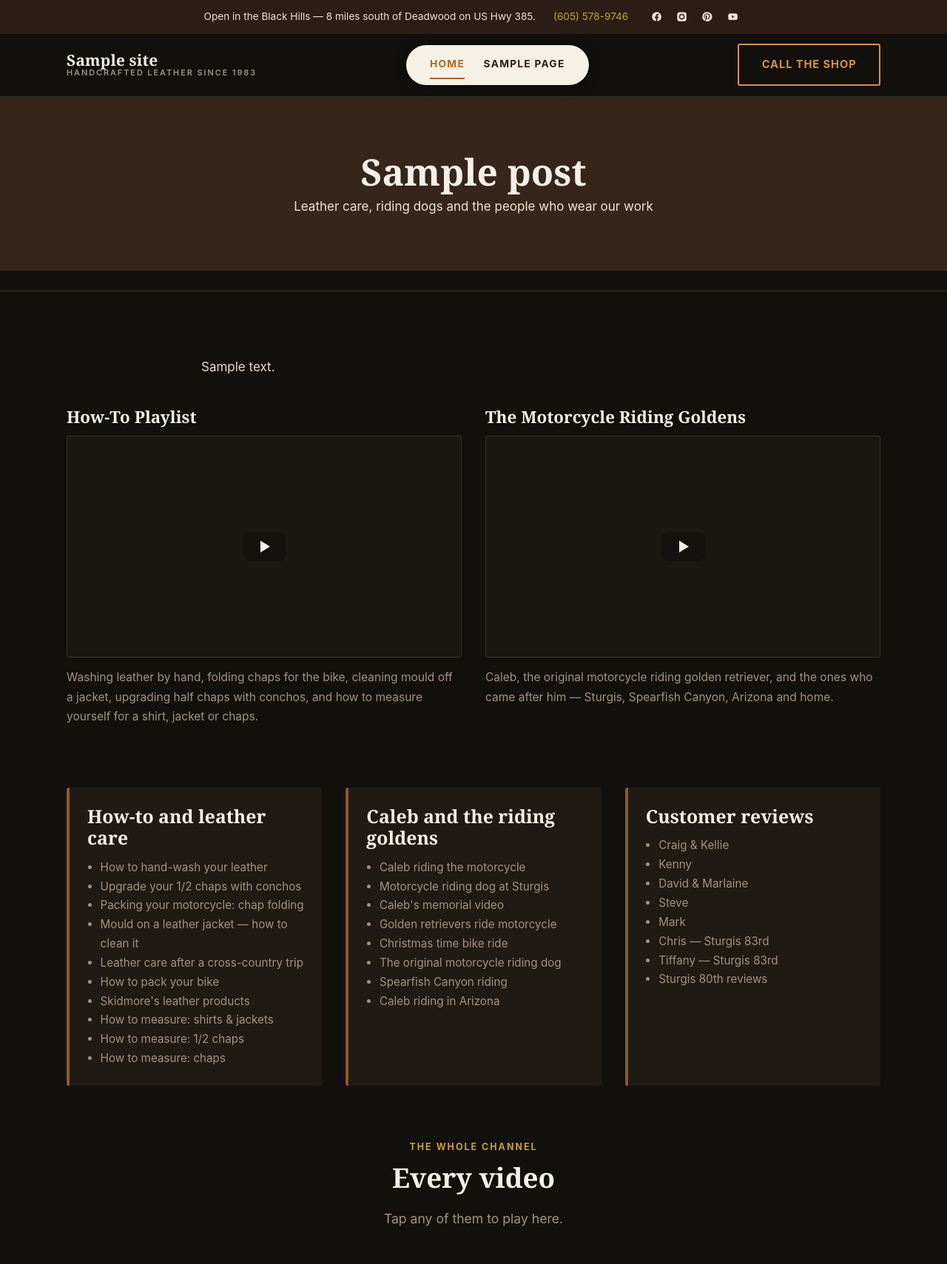
After one commit to RRTCRT/Whost, a WordPress theme: template theme/hide-and-soul/page-templates/template-videos.php in a window 1280 px wide. The commit adds this page. Shown: the top 1709 px of the page at 74% size. Run offline with PHP 8.4 and a stand-in for WordPress, Linux system fonts and the light colour scheme; the site name, menu and one post (Sample post) are stand-ins, and other content is empty; some libraries are stand-ins or nearby versions.

Commit message:
Rebuild the Videos page on YouTube, and fix the asset-folder filter
The page ran on the Wix Video app, which has no WordPress equivalent, so
it is rebuilt against YouTube: the channel, both playlists, the topic
lists, and all 33 video IDs.

Titles are deliberately not attached to individual videos. The saved page
holds the IDs in one JSON blob and the titles elsewhere in the DOM, 33
against 32, so pairing by document order would mislabel at least one video
and everything after the first mismatch. YouTube's oembed API would settle
it but the network policy here blocks it. Playlists carry the load
instead — YouTube supplies correct titles inside them and keeps them
current as videos are added — and the loose IDs render as uncaptioned
thumbnails, which are self-describing and cannot be wrong.

Embeds are click-to-load. A YouTube iframe pulls well over a megabyte
before anyone presses play and this page would have carried thirty-five of
them; now it ships thumbnails and swaps in the real player on click, via
youtube-nocookie.

Also fixes a real bug in wix_extract.py: the filter skipping "Save page
as" asset folders compared path components against "_files" exactly, but
the folders are named "<page title>_files". Every embedded YouTube player,
Google Maps frame and subscribe widget saved inside them was being parsed
as a page — 21 pages extracted where there were 9, and each junk one would
have become a WordPress page on import.

Co-Authored-By: Claude Opus 5 <noreply@anthropic.com>
Claude-Session: https://claude.ai/code/session_01BWWB5rUZmbfBGLhWxfXFyj

```diff
--- a/docs/URL-MAP.csv
+++ b/docs/URL-MAP.csv
@@ -34,3 +34,4 @@ old_wix_path,new_wordpress_path,handled_by,notes
 /product-page/medium-rustic-purse,/product-page/medium-rustic-purse,woo permalink base,Verified — slug says medium but product is "Large Rustic Purse"
 /product-page/skidmore-s-waterproofer-1,/product-page/skidmore-s-waterproofer-1,woo permalink base,Verified — this is Leather Cream; -waterproofer is the other one
 /shop-accessories,/product-category/accessories/,mu-plugin,301 to the Woo category
+/media-links,/videos/,mu-plugin,Wix Video app page; rebuilt as YouTube embeds
--- a/mu-plugins/hide-and-soul-redirects.php
+++ b/mu-plugins/hide-and-soul-redirects.php
@@ -41,6 +41,7 @@ function hs_legacy_redirect_map() {
 		'care'               => '/care/',
 		'bh-guide'           => '/black-hills-guide/',
 		'crp'                => '/referrals/',
+		'media-links'        => '/videos/',
 
 		// Wix system paths that have no WordPress equivalent.
 		'account/my-account' => '/my-account/',
--- a/theme/hide-and-soul/assets/js/main.js
+++ b/theme/hide-and-soul/assets/js/main.js
@@ -87,6 +87,32 @@
 	}
 
 	/* -----------------------------------------------------------------
+	 * Click-to-load YouTube embeds
+	 *
+	 * Each placeholder swaps itself for the real iframe on click, so the
+	 * page ships thumbnails instead of thirty-odd YouTube players.
+	 * ----------------------------------------------------------------- */
+
+	document.addEventListener( 'click', function ( event ) {
+		var button = event.target.closest( '[data-hs-embed]' );
+
+		if ( ! button ) {
+			return;
+		}
+
+		var frame = document.createElement( 'iframe' );
+		frame.src = button.getAttribute( 'data-hs-embed' );
+		frame.title = button.getAttribute( 'aria-label' ) || 'YouTube video';
+		frame.loading = 'lazy';
+		frame.allow = 'accelerometer; autoplay; clipboard-write; encrypted-media; gyroscope; picture-in-picture';
+		frame.allowFullscreen = true;
+		frame.className = 'hs-video__frame';
+
+		button.replaceWith( frame );
+		frame.focus();
+	} );
+
+	/* -----------------------------------------------------------------
 	 * Today's hours highlight
 	 * ----------------------------------------------------------------- */
 
--- a/theme/hide-and-soul/functions.php
+++ b/theme/hide-and-soul/functions.php
@@ -16,6 +16,7 @@ require_once HS_DIR . '/inc/assets.php';
 require_once HS_DIR . '/inc/business-info.php';
 require_once HS_DIR . '/inc/customizer.php';
 require_once HS_DIR . '/inc/black-hills-guide.php';
+require_once HS_DIR . '/inc/videos.php';
 require_once HS_DIR . '/inc/template-tags.php';
 require_once HS_DIR . '/inc/nav-walker.php';
 require_once HS_DIR . '/inc/schema.php';
--- /dev/null
+++ b/theme/hide-and-soul/inc/videos.php
@@ -0,0 +1,175 @@
+<?php
+/**
+ * YouTube content for the Videos page.
+ *
+ * The old page ran on the Wix Video app, which has no WordPress equivalent, so
+ * this rebuilds it against YouTube directly.
+ *
+ * On titles: the saved page carries 33 video IDs in one JSON blob and the
+ * visible titles in a separate part of the DOM, with no reliable link between
+ * them — 33 IDs against 32 titles, so pairing by order would mislabel at least
+ * one and possibly all of them after the first mismatch. Rather than guess,
+ * playlists carry the load: YouTube supplies the correct title for every video
+ * inside them, and stays correct as videos are added. The loose IDs render as
+ * thumbnails without captions, which are self-describing and never wrong.
+ *
+ * @package HideAndSoul
+ */
+
+defined( 'ABSPATH' ) || exit;
+
+/**
+ * The YouTube channel handle.
+ *
+ * @return string
+ */
+function hs_video_channel() {
+	return (string) apply_filters( 'hs_video_channel', '@hideandsoulleatherworks' );
+}
+
+/**
+ * Playlists to feature, in order.
+ *
+ * TODO: the two playlist IDs were recovered from the saved page but not which
+ * is which — that needs one look at the channel. If the titles below are the
+ * wrong way round, swap the two 'id' values.
+ *
+ * @return array<int, array<string, string>>
+ */
+function hs_video_playlists() {
+	$playlists = array(
+		array(
+			'id'    => 'PL_kwUr2yRrof5yw9vvS-ZH0dQpGPC-I34',
+			'title' => __( 'How-To Playlist', 'hide-and-soul' ),
+			'intro' => __( 'Washing leather by hand, folding chaps for the bike, cleaning mould off a jacket, upgrading half chaps with conchos, and how to measure yourself for a shirt, jacket or chaps.', 'hide-and-soul' ),
+		),
+		array(
+			'id'    => 'PL_kwUr2yRrofr_WEIwhCN0B3b4UctnY5x',
+			'title' => __( 'The Motorcycle Riding Goldens', 'hide-and-soul' ),
+			'intro' => __( 'Caleb, the original motorcycle riding golden retriever, and the ones who came after him — Sturgis, Spearfish Canyon, Arizona and home.', 'hide-and-soul' ),
+		),
+	);
+
+	/**
+	 * Filter the featured playlists.
+	 *
+	 * @param array $playlists Playlist rows.
+	 */
+	return apply_filters( 'hs_video_playlists', $playlists );
+}
+
+/**
+ * What's on the channel, by theme.
+ *
+ * Titles are verbatim from the old page. They are listed as text rather than
+ * attached to specific videos — see the note at the top of this file.
+ *
+ * @return array<string, array<int, string>>
+ */
+function hs_video_topics() {
+	$topics = array(
+		__( 'How-to and leather care', 'hide-and-soul' ) => array(
+			'How to hand-wash your leather',
+			'Upgrade your 1/2 chaps with conchos',
+			'Packing your motorcycle: chap folding',
+			'Mould on a leather jacket — how to clean it',
+			'Leather care after a cross-country trip',
+			'How to pack your bike',
+			"Skidmore's leather products",
+			'How to measure: shirts & jackets',
+			'How to measure: 1/2 chaps',
+			'How to measure: chaps',
+		),
+		__( 'Caleb and the riding goldens', 'hide-and-soul' ) => array(
+			'Caleb riding the motorcycle',
+			'Motorcycle riding dog at Sturgis',
+			"Caleb's memorial video",
+			'Golden retrievers ride motorcycle',
+			'Christmas time bike ride',
+			'The original motorcycle riding dog',
+			'Spearfish Canyon riding',
+			'Caleb riding in Arizona',
+		),
+		__( 'Customer reviews', 'hide-and-soul' ) => array(
+			'Craig & Kellie',
+			'Kenny',
+			'David & Marlaine',
+			'Steve',
+			'Mark',
+			'Chris — Sturgis 83rd',
+			'Tiffany — Sturgis 83rd',
+			'Sturgis 80th reviews',
+		),
+	);
+
+	/**
+	 * Filter the channel topic lists.
+	 *
+	 * @param array $topics Topic => titles.
+	 */
+	return apply_filters( 'hs_video_topics', $topics );
+}
+
+/**
+ * Every video ID found on the old page, in document order.
+ *
+ * Rendered as uncaptioned thumbnails. Drop an ID from this list to remove it
+ * from the grid — one of the originals was a private video and will simply not
+ * return a thumbnail.
+ *
+ * @return string[]
+ */
+function hs_video_ids() {
+	$ids = array(
+		'IzW7CvfJX7g', '-3M3Iep0_3k', 'pARQhr8UhZQ', 'E2IcT4HtP-4', 'Kw6zex_zVkU',
+		'oQIUIQqzAbE', 'fhKgqEgShLE', 'xFuBkgvNq0c', 'I9TWyIekkdY', 'rJjev-naz9M',
+		'ODCsUQOL60E', 'bjhfs-TkbuU', 'a6Yfd6DrsKk', 'V6wj8YVPHLA', 'Cld8x0mRGX0',
+		'i0442NzQZ0M', 'mE19sgkDtCg', 'L8r-bvKmyA8', '0OBzNl0Bzr0', 'RBXHizYdL0k',
+		'OD-1jhI1T-w', 'EUAgrgHG0V4', 'MTEN4XfM7Jg', 'gdBWOX1gNzQ', 'yfoLdgSf3mQ',
+		'0O2sMz0frrY', 'bSO-9EqxsSI', 'dCum19SsmQ0', 'TVuCuPHEyzE', 'radQ50dSC_w',
+		'VQJO_NR87jc', 'K-Q9X_b-LWk', 'IyZcRy1XxX0',
+	);
+
+	/**
+	 * Filter the video grid.
+	 *
+	 * @param string[] $ids YouTube video IDs.
+	 */
+	return apply_filters( 'hs_video_ids', $ids );
+}
+
+/**
+ * Render a click-to-load video or playlist.
+ *
+ * A YouTube iframe pulls well over a megabyte before anyone presses play, and
+ * this page would embed dozens. This prints a thumbnail with a play button and
+ * swaps in the real iframe on click — one network request instead of thirty.
+ *
+ * @param string $id    Video or playlist ID.
+ * @param string $type  'video' or 'playlist'.
+ * @param string $label Accessible label.
+ */
+function hs_video_embed( $id, $type = 'video', $label = '' ) {
+	$is_playlist = 'playlist' === $type;
+
+	$src = $is_playlist
+		? 'https://www.youtube-nocookie.com/embed/videoseries?list=' . rawurlencode( $id ) . '&autoplay=1'
+		: 'https://www.youtube-nocookie.com/embed/' . rawurlencode( $id ) . '?autoplay=1';
+
+	// Playlists have no thumbnail of their own; YouTube serves the first video's.
+	$poster = $is_playlist ? '' : 'https://i.ytimg.com/vi/' . rawurlencode( $id ) . '/hqdefault.jpg';
+
+	$label = $label ? $label : __( 'Play video', 'hide-and-soul' );
+
+	printf(
+		'<button type="button" class="hs-video" data-hs-embed="%1$s" aria-label="%2$s">%3$s<span class="hs-video__play" aria-hidden="true"></span></button>',
+		esc_url( $src ),
+		esc_attr( $label ),
+		$poster
+			? sprintf(
+				'<img src="%s" alt="" loading="lazy" decoding="async" width="480" height="360">',
+				esc_url( $poster )
+			)
+			: '<span class="hs-video__blank" aria-hidden="true"></span>'
+	);
+}
--- /dev/null
+++ b/theme/hide-and-soul/page-templates/template-videos.php
@@ -0,0 +1,90 @@
+<?php
+/**
+ * Template Name: Videos
+ *
+ * Replaces the Wix Video app with YouTube embeds. Everything is click-to-load,
+ * so the page costs almost nothing until someone presses play.
+ *
+ * @package HideAndSoul
+ */
+
+defined( 'ABSPATH' ) || exit;
+
+get_header();
+
+while ( have_posts() ) :
+	the_post();
+
+	hs_page_header(
+		get_the_title(),
+		__( 'Leather care, riding dogs and the people who wear our work', 'hide-and-soul' )
+	);
+	hs_breadcrumbs();
+
+	$hs_channel = hs_video_channel();
+	$hs_chan_url = 'https://www.youtube.com/' . ltrim( $hs_channel, '/' );
+	?>
+
+	<div class="hs-section">
+		<div class="hs-wrap">
+
+			<?php if ( get_the_content() ) : ?>
+				<div class="hs-entry__content" style="margin-bottom:2.5rem;">
+					<?php the_content(); ?>
+				</div>
+			<?php endif; ?>
+
+			<?php /* Playlists do the heavy lifting — YouTube keeps them current. */ ?>
+			<div class="hs-grid hs-grid--2">
+				<?php foreach ( hs_video_playlists() as $hs_list ) : ?>
+					<div data-hs-reveal>
+						<h2 style="font-size:1.4rem;"><?php echo esc_html( $hs_list['title'] ); ?></h2>
+						<?php hs_video_embed( $hs_list['id'], 'playlist', $hs_list['title'] ); ?>
+						<p style="margin-top:0.9rem;color:var(--hs-muted-text);font-size:0.97rem;">
+							<?php echo esc_html( $hs_list['intro'] ); ?>
+						</p>
+					</div>
+				<?php endforeach; ?>
+			</div>
+
+			<?php /* What's on the channel, as scannable text. */ ?>
+			<div class="hs-grid hs-grid--3" style="margin-top:clamp(2.5rem,6vw,4rem);">
+				<?php foreach ( hs_video_topics() as $hs_topic => $hs_titles ) : ?>
+					<div class="hs-material" data-hs-reveal>
+						<h3><?php echo esc_html( $hs_topic ); ?></h3>
+						<ul style="margin:0.75rem 0 0;padding-left:1.1rem;font-size:0.95rem;color:var(--hs-muted-text);">
+							<?php foreach ( $hs_titles as $hs_title ) : ?>
+								<li><?php echo esc_html( $hs_title ); ?></li>
+							<?php endforeach; ?>
+						</ul>
+					</div>
+				<?php endforeach; ?>
+			</div>
+
+			<?php /* Everything else, as thumbnails. */ ?>
+			<div class="hs-section__head" style="margin-top:clamp(3rem,7vw,4.5rem);">
+				<span class="hs-eyebrow"><?php esc_html_e( 'The whole channel', 'hide-and-soul' ); ?></span>
+				<h2><?php esc_html_e( 'Every video', 'hide-and-soul' ); ?></h2>
+				<p><?php esc_html_e( 'Tap any of them to play here.', 'hide-and-soul' ); ?></p>
+			</div>
+
+			<div class="hs-video-grid">
+				<?php foreach ( hs_video_ids() as $hs_vid ) : ?>
+					<?php hs_video_embed( $hs_vid, 'video' ); ?>
+				<?php endforeach; ?>
+			</div>
+
+			<div class="hs-callout" style="margin-top:2.5rem;">
+				<p><?php esc_html_e( 'New videos land on the channel first.', 'hide-and-soul' ); ?></p>
+				<a class="hs-btn" href="<?php echo esc_url( $hs_chan_url ); ?>" target="_blank" rel="noopener">
+					<?php esc_html_e( 'Subscribe on YouTube', 'hide-and-soul' ); ?>
+				</a>
+			</div>
+
+		</div>
+	</div>
+
+	<?php
+endwhile;
+
+get_footer();
--- a/theme/hide-and-soul/style.css
+++ b/theme/hide-and-soul/style.css
@@ -1357,3 +1357,75 @@ input[type="submit"] { font: inherit; }
 }
 
 .hs-guide-list .hs-badge { font-size: 0.6rem; margin-left: 0.4rem; }
+
+/* ==========================================================================
+   18. Video embeds
+   ========================================================================== */
+
+.hs-video,
+.hs-video__frame {
+	display: block;
+	width: 100%;
+	aspect-ratio: 16 / 9;
+	border: 1px solid var(--hs-border);
+	border-radius: var(--hs-radius);
+	background: var(--hs-bg-alt);
+	overflow: hidden;
+}
+
+.hs-video {
+	position: relative;
+	padding: 0;
+	cursor: pointer;
+	transition: transform 0.2s ease, box-shadow 0.2s ease;
+}
+
+.hs-video:hover,
+.hs-video:focus-visible {
+	transform: translateY(-2px);
+	box-shadow: var(--hs-shadow-lg);
+	border-color: var(--hs-link);
+}
+
+.hs-video img,
+.hs-video__blank {
+	display: block;
+	width: 100%;
+	height: 100%;
+	object-fit: cover;
+}
+
+/* Play triangle, drawn rather than shipped as an asset. */
+.hs-video__play {
+	position: absolute;
+	top: 50%;
+	left: 50%;
+	width: 3.6rem;
+	height: 2.5rem;
+	transform: translate(-50%, -50%);
+	background: rgba(18, 16, 13, 0.72);
+	border-radius: 0.6rem;
+	transition: background 0.2s ease;
+}
+
+.hs-video__play::after {
+	position: absolute;
+	top: 50%;
+	left: 50%;
+	transform: translate(-40%, -50%);
+	border-style: solid;
+	border-width: 0.5rem 0 0.5rem 0.85rem;
+	border-color: transparent transparent transparent var(--hs-cream);
+	content: "";
+}
+
+.hs-video:hover .hs-video__play,
+.hs-video:focus-visible .hs-video__play { background: var(--hs-copper); }
+
+.hs-video__frame { border: 0; }
+
+.hs-video-grid {
+	display: grid;
+	gap: clamp(0.75rem, 2vw, 1.25rem);
+	grid-template-columns: repeat(auto-fill, minmax(min(100%, 15rem), 1fr));
+}
```
Also changed, not shown: 1 other file.
